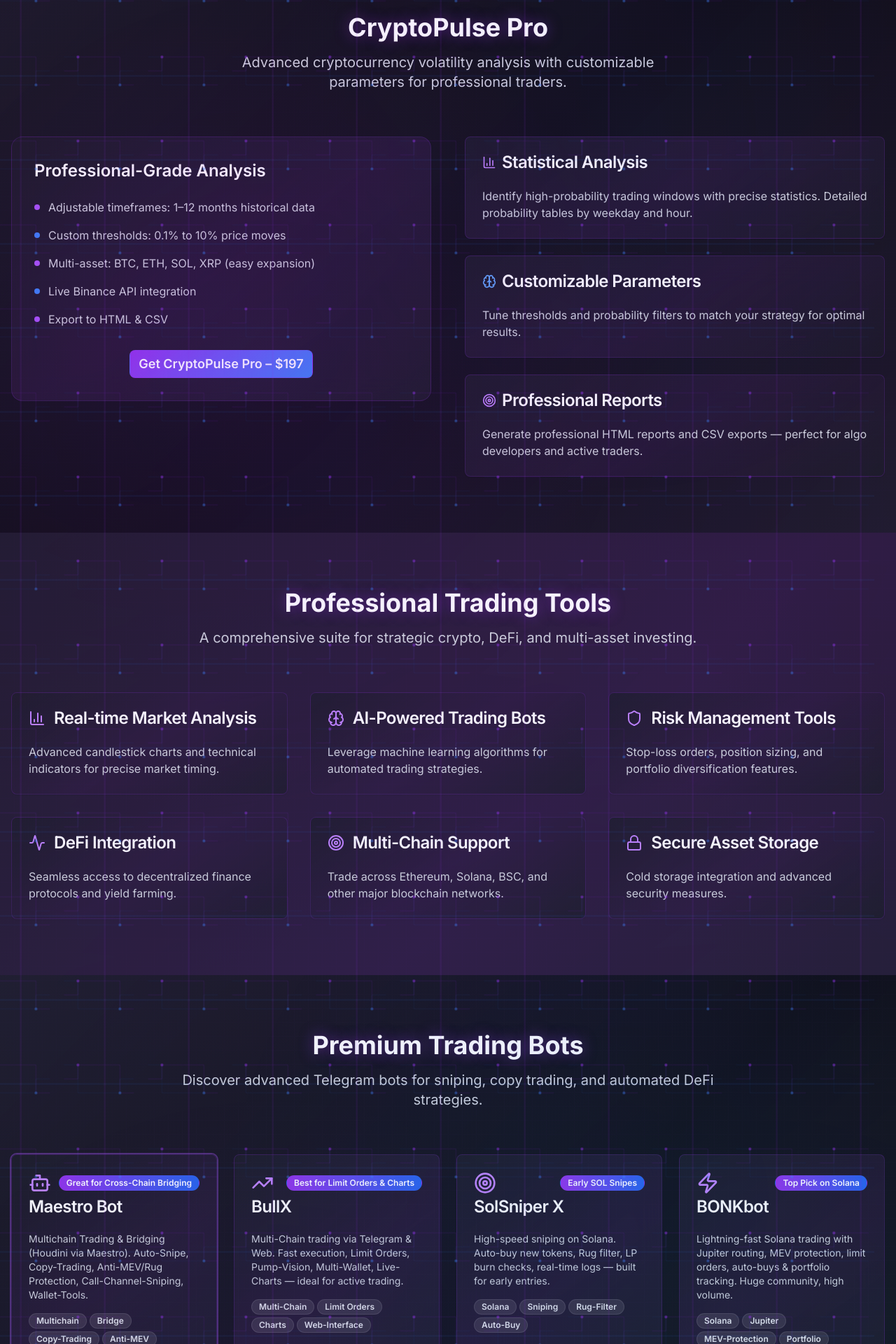
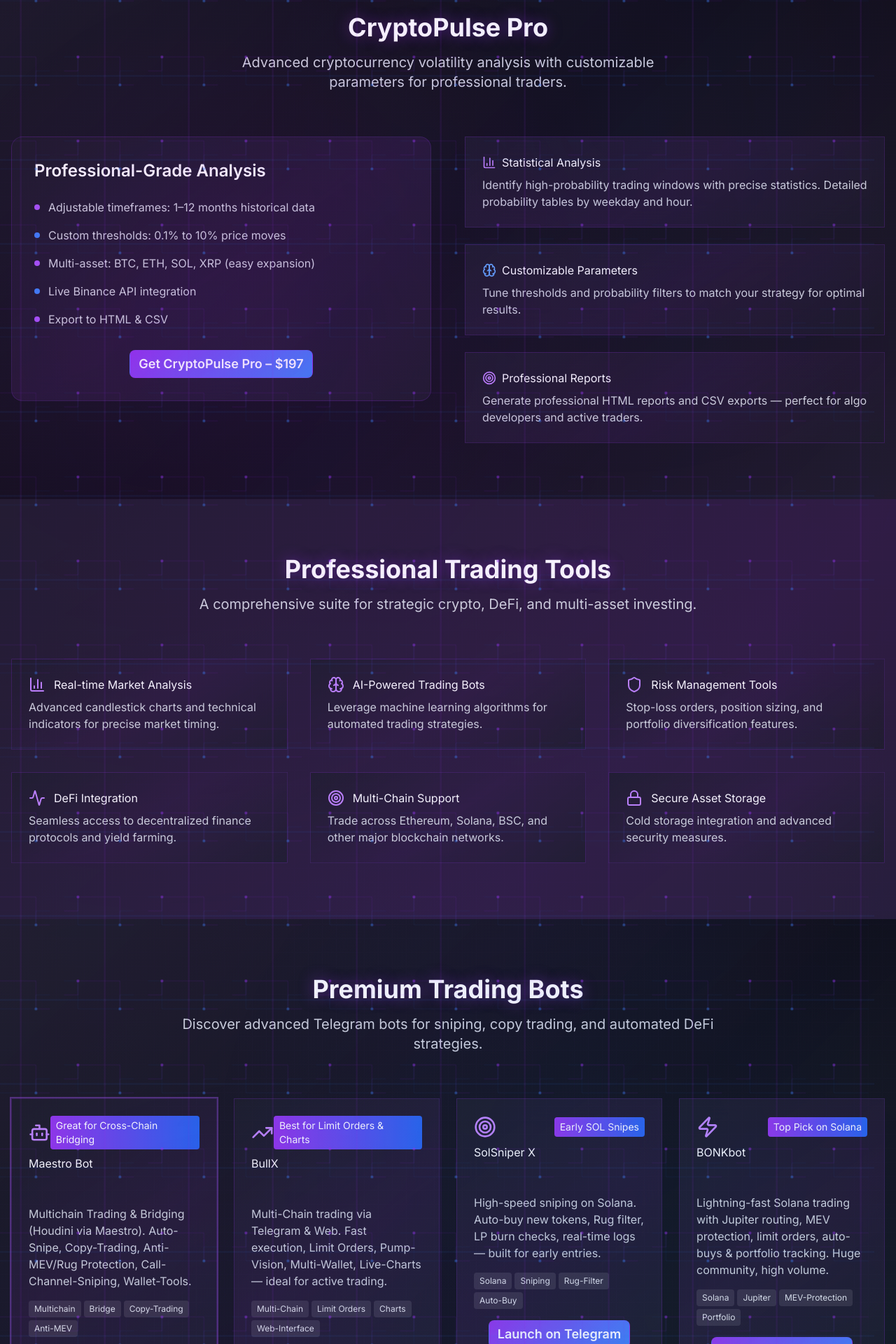
Before and after one commit to DennisMoskal/PlatinumLabs, a Next.js app: page / in a window 1280 px wide. Shown: the part 880-2800 px from the top of the page at 70% size. Built offline with nearby package versions, Linux system fonts and the light colour scheme.

Commit message:
Update page.tsx

```diff
--- a/src/app/page.tsx
+++ b/src/app/page.tsx
@@ -1,7 +1,5 @@
 "use client"
 
-import { Card, CardContent, CardDescription, CardHeader, CardTitle } from "@/components/ui/card"
-import { Badge } from "@/components/ui/badge"
 import { Bot, TrendingUp, Target, Zap, Copy, Brain, Shield, Activity, BarChart3, FlaskConical, CircuitBoard, Sparkles, Lock } from "lucide-react"
 import Link from "next/link"
 
@@ -11,7 +9,7 @@
 interface TradingTool {
   title: string;
   description: string;
-  icon: LucideIcon; // Expliziter Typ für Icon
+  icon: LucideIcon;
 }
 
 export default function HomePage() {
@@ -172,10 +170,10 @@
         <div className="container mx-auto px-4 text-center relative z-10">
           <div className="max-w-5xl mx-auto">
             <div className="mb-8">
-              <Badge className="bg-gradient-to-r from-purple-500/20 to-blue-500/20 text-purple-300 border border-purple-500/30 text-sm px-4 py-2">
+              <div className="bg-gradient-to-r from-purple-500/20 to-blue-500/20 text-purple-300 border border-purple-500/30 text-sm px-4 py-2 inline-flex items-center">
                 <Sparkles className="mr-2 h-4 w-4" />
-                The Leading Trading Platform
-              </Badge>
+                <span>The Leading Trading Platform</span>
+              </div>
             </div>
 
             <h1 className="text-6xl md:text-8xl font-bold text-white mb-8 leading-tight">
@@ -245,47 +243,35 @@
             </div>
 
             <div className="space-y-6">
-              <Card className="maestro-card">
-                <CardHeader>
-                  <CardTitle className="text-white flex items-center">
+              <div className="maestro-card p-6">
+                <h3 className="text-white flex items-center">
                   <BarChart3 className="mr-2 h-5 w-5 text-purple-400" />
                   Statistical Analysis
-                  </CardTitle>
-                </CardHeader>
-                <CardContent>
-                  <p className="text-gray-300">
+                </h3>
+                <p className="text-gray-300 mt-2">
                   Identify high-probability trading windows with precise statistics. Detailed probability tables by weekday and hour.
                 </p>
-                </CardContent>
-              </Card>
+              </div>
 
-              <Card className="maestro-card">
-                <CardHeader>
-                  <CardTitle className="text-white flex items-center">
+              <div className="maestro-card p-6">
+                <h3 className="text-white flex items-center">
                   <Brain className="mr-2 h-5 w-5 text-blue-400" />
                   Customizable Parameters
-                  </CardTitle>
-                </CardHeader>
-                <CardContent>
-                  <p className="text-gray-300">
+                </h3>
+                <p className="text-gray-300 mt-2">
                   Tune thresholds and probability filters to match your strategy for optimal results.
                 </p>
-                </CardContent>
-              </Card>
+              </div>
 
-              <Card className="maestro-card">
-                <CardHeader>
-                  <CardTitle className="text-white flex items-center">
+              <div className="maestro-card p-6">
+                <h3 className="text-white flex items-center">
                   <Target className="mr-2 h-5 w-5 text-purple-400" />
                   Professional Reports
-                  </CardTitle>
-                </CardHeader>
-                <CardContent>
-                  <p className="text-gray-300">
+                </h3>
+                <p className="text-gray-300 mt-2">
                   Generate professional HTML reports and CSV exports — perfect for algo developers and active traders.
                 </p>
-                </CardContent>
-              </Card>
+              </div>
             </div>
           </div>
         </div>
@@ -303,17 +289,15 @@
 
           <div className="grid md:grid-cols-2 lg:grid-cols-3 gap-8">
             {tradingTools.map((tool, index) => (
-              <Card key={index} className="maestro-card transition-colors">
-                <CardHeader>
-                  <CardTitle className="text-white flex items-center">
+              <div key={index} className="maestro-card transition-colors">
+                <div className="p-6">
+                  <h3 className="text-white flex items-center">
                     <tool.icon className="mr-3 h-6 w-6 text-purple-400" />
                     {tool.title}
-                  </CardTitle>
-                </CardHeader>
-                <CardContent>
-                  <p className="text-gray-300">{tool.description}</p>
-                </CardContent>
-              </Card>
+                  </h3>
+                  <p className="text-gray-300 mt-2">{tool.description}</p>
+                </div>
+              </div>
             ))}
           </div>
         </div>
@@ -331,23 +315,23 @@
 
           <div className="grid md:grid-cols-2 lg:grid-cols-3 xl:grid-cols-4 gap-6">
             {tradingBots.map((bot) => (
-              <Card key={bot.id} className={`maestro-card h-full flex flex-col transition-all duration-300 ${bot.featured ? "ring-2 ring-purple-500/40" : ""}`}>
-                <CardHeader>
+              <div key={bot.id} className={`maestro-card h-full flex flex-col transition-all duration-300 ${bot.featured ? "ring-2 ring-purple-500/40" : ""}`}>
+                <div className="p-6">
                   <div className="flex items-center justify-between">
                     <bot.icon className="h-8 w-8 text-purple-400" />
-                    <Badge className="bg-gradient-to-r from-purple-600 to-blue-600 text-white">
+                    <div className="bg-gradient-to-r from-purple-600 to-blue-600 text-white px-2 py-1 rounded text-sm">
                       {bot.recommendation}
-                    </Badge>
                     </div>
-                  <CardTitle className="text-white">{bot.name}</CardTitle>
-                </CardHeader>
-                <CardContent className="flex flex-col grow space-y-4 h-full">
-                  <CardDescription className="text-gray-300">{bot.description}</CardDescription>
+                  </div>
+                  <h3 className="text-white mt-2">{bot.name}</h3>
+                </div>
+                <div className="p-6 flex flex-col grow space-y-4 h-full">
+                  <p className="text-gray-300">{bot.description}</p>
                   <div className="flex flex-wrap gap-1">
                     {bot.tags.map((tag) => (
-                      <Badge key={tag} variant="secondary" className="bg-white/10 text-gray-200 text-xs border-white/10">
+                      <div key={tag} className="bg-white/10 text-gray-200 text-xs border-white/10 px-2 py-1 rounded">
                         {tag}
-                      </Badge>
+                      </div>
                     ))}
                   </div>
                   <div className="mt-auto flex justify-center">
@@ -355,8 +339,8 @@
                       Launch on Telegram
                     </Link>
                   </div>
-                </CardContent>
-              </Card>
+                </div>
+              </div>
             ))}
           </div>
         </div>
@@ -373,49 +357,49 @@
           </div>
 
           <div className="grid md:grid-cols-2 gap-8 mb-12">
-            <Card className="maestro-card h-full flex flex-col">
-              <CardHeader>
-                <CardTitle className="text-white">Maestro Bot</CardTitle>
-              </CardHeader>
-              <CardContent className="flex flex-col grow space-y-4 h-full">
+            <div className="maestro-card h-full flex flex-col">
+              <div className="p-6">
+                <h3 className="text-white">Maestro Bot</h3>
+              </div>
+              <div className="p-6 flex flex-col grow space-y-4 h-full">
                 <p className="text-gray-300">
                   Multichain bridging with Houdini integration for optimized routes. Supports Ethereum, Solana, BSC and more — ideal for beginners and professionals.
                 </p>
                 <div className="flex flex-wrap gap-2">
-                  <Badge variant="secondary" className="bg-white/10 text-gray-200 border-white/10">Multichain</Badge>
-                  <Badge variant="secondary" className="bg-white/10 text-gray-200 border-white/10">Houdini</Badge>
-                  <Badge variant="secondary" className="bg-white/10 text-gray-200 border-white/10">Non-Custodial</Badge>
-                  <Badge variant="secondary" className="bg-white/10 text-gray-200 border-white/10">Low Fees</Badge>
+                  <div className="bg-white/10 text-gray-200 border-white/10 px-2 py-1 rounded">Multichain</div>
+                  <div className="bg-white/10 text-gray-200 border-white/10 px-2 py-1 rounded">Houdini</div>
+                  <div className="bg-white/10 text-gray-200 border-white/10 px-2 py-1 rounded">Non-Custodial</div>
+                  <div className="bg-white/10 text-gray-200 border-white/10 px-2 py-1 rounded">Low Fees</div>
                 </div>
                 <div className="mt-auto flex justify-center">
                   <Link href="https://t.me/maestro?start=r-schmied0815" target="_blank" rel="noreferrer" className={btnBase}>
                     Start Bridging via Maestro
                   </Link>
                 </div>
-              </CardContent>
-            </Card>
+              </div>
+            </div>
 
-            <Card className="maestro-card h-full flex flex-col">
-              <CardHeader>
-                <CardTitle className="text-white">Blum Bot</CardTitle>
-              </CardHeader>
-              <CardContent className="flex flex-col grow space-y-4 h-full">
+            <div className="maestro-card h-full flex flex-col">
+              <div className="p-6">
+                <h3 className="text-white">Blum Bot</h3>
+              </div>
+              <div className="p-6 flex flex-col grow space-y-4 h-full">
                 <p className="text-gray-300">
                   Bridging for TON, Solana, BNB and more. Terminal UI and wallet management for fast, simple transfers.
                 </p>
                 <div className="flex flex-wrap gap-2">
-                  <Badge variant="secondary" className="bg-white/10 text-gray-200 border-white/10">TON</Badge>
-                  <Badge variant="secondary" className="bg-white/10 text-gray-200 border-white/10">Solana</Badge>
-                  <Badge variant="secondary" className="bg-white/10 text-gray-200 border-white/10">BNB</Badge>
-                  <Badge variant="secondary" className="bg-white/10 text-gray-200 border-white/10">Terminal-UI</Badge>
+                  <div className="bg-white/10 text-gray-200 border-white/10 px-2 py-1 rounded">TON</div>
+                  <div className="bg-white/10 text-gray-200 border-white/10 px-2 py-1 rounded">Solana</div>
+                  <div className="bg-white/10 text-gray-200 border-white/10 px-2 py-1 rounded">BNB</div>
+                  <div className="bg-white/10 text-gray-200 border-white/10 px-2 py-1 rounded">Terminal-UI</div>
                 </div>
                 <div className="mt-auto flex justify-center">
                   <Link href="https://t.me/BlumCryptoTradingBot?start=fUWB8pIqKi" target="_blank" rel="noreferrer" className={btnBase}>
                     Start Bridging via Blum
                   </Link>
                 </div>
-              </CardContent>
-            </Card>
+              </div>
+            </div>
           </div>
 
           <div className="text-center">
```
Lines whose indentation alone changed are shown as unchanged.
